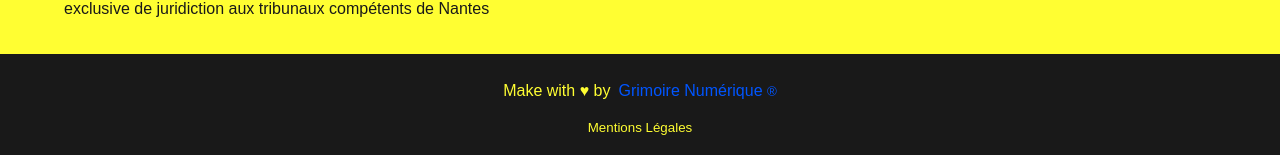
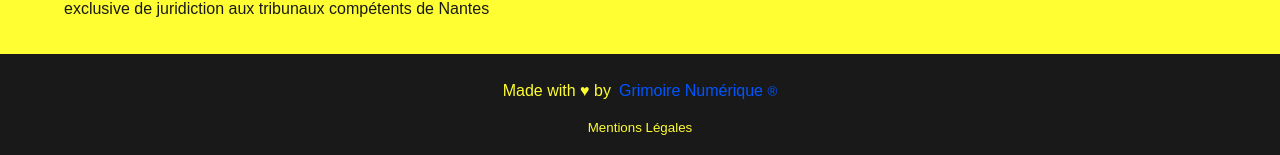
Before and after one commit to TerryGrimoire/ASMK, a React (Vite) app: page /Mentions in a window 1280 px wide. Shown: the part 8703-8858 px from the top of the page. Built offline with nearby package versions, Linux system fonts and the light colour scheme.

Commit message:
correcting typo in footer

```diff
--- a/src/components/Footer.jsx
+++ b/src/components/Footer.jsx
@@ -5,7 +5,7 @@ function Footer() {
   return (
     <footer className="flex-col justify-center align-center footer ">
       <p className="center">
-        Make with ♥ by
+        Made with ♥ by
         <a
           href="https://grimoire-numerique.re/"
           target="_blank"
```
